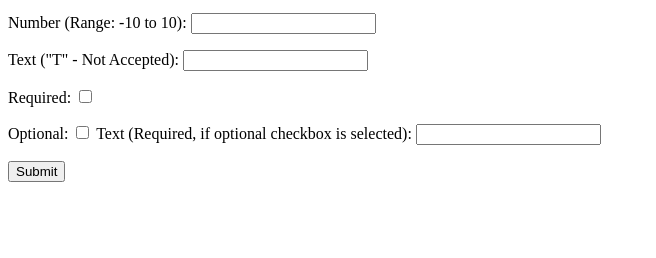
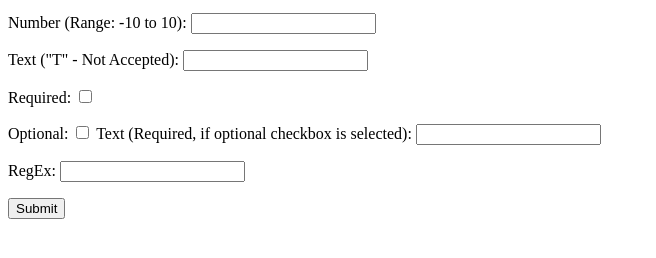
Before and after one commit to abulyousuf/form-validation, a plain HTML site: page index.html in a window 1280 px wide. Shown: the part 104-362 px from the top of the page, without its empty margins (0-656 px from the left). Drawn offline with Linux system fonts and the light colour scheme.

Commit message:
Update for RegEx input

```diff
--- a/index.html
+++ b/index.html
@@ -36,6 +36,10 @@
         <input type="text" id="req-for-opt-checkbox" name="req-for-opt-checkbox">
         <p id="error-message5" class="error"></p>
 
+        <label for="reg-exp">RegEx:</label>
+        <input type="text" id="reg-exp" name="reg-exp">
+        <p id="error-message6" class="error"></p>
+
         <input type="submit">
     </form>
 </body>
```
